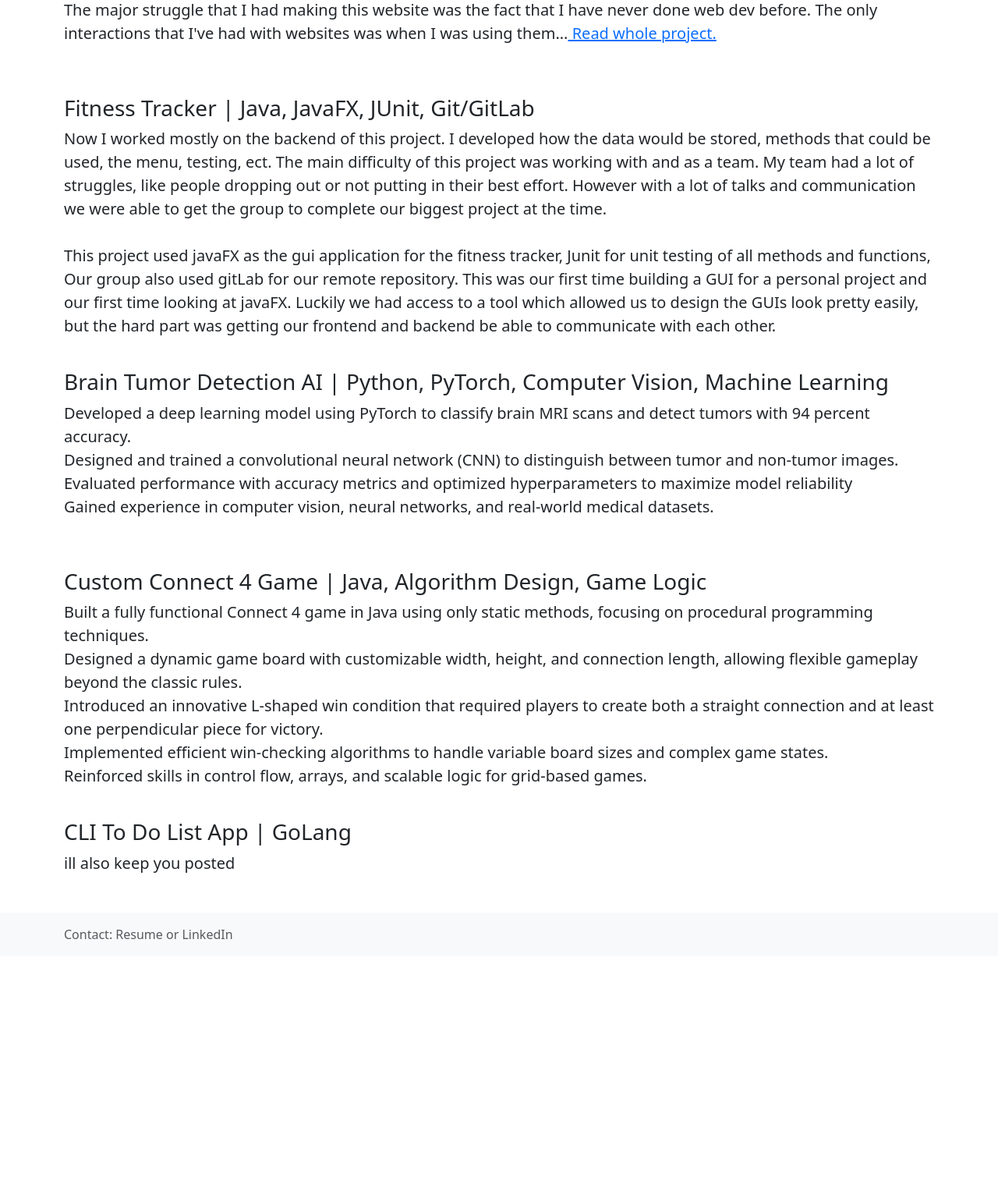
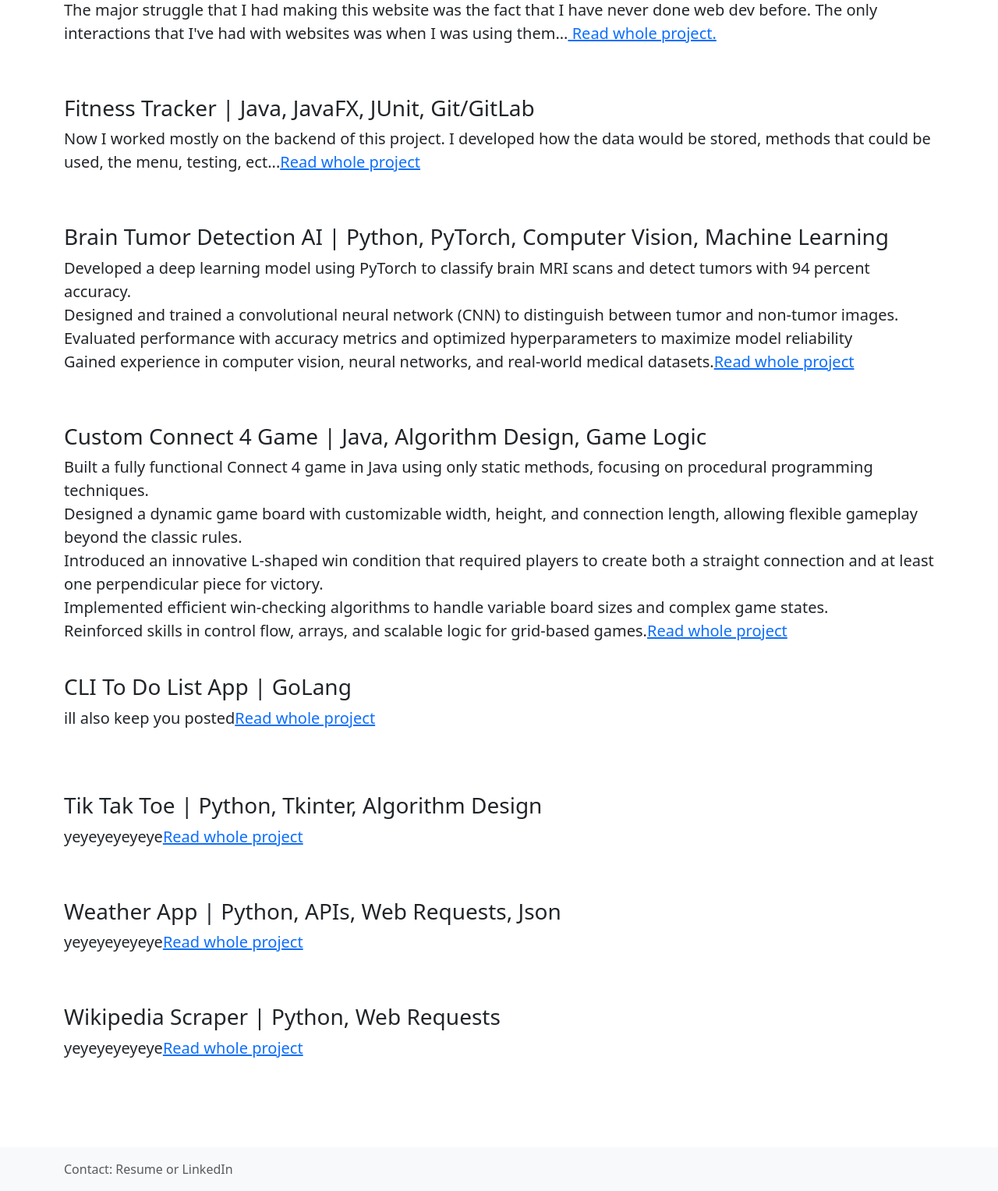
Before and after one commit to XavierLED/resume-website, a Python web app: template blueprint/templates/projects/projects.html in a window 1280 px wide. Shown: the part 148-1675 px from the top of the page at 78% size. Before the commit the page ends 1352 px from the top, so only its background shows below. Run offline with Jinja, Linux system fonts and the light colour scheme; the template is opened without the code that fills it, so the values that code supplies are empty.

Commit message:
adding all other projects to base

```diff
--- a/blueprint/templates/projects/projects.html
+++ b/blueprint/templates/projects/projects.html
@@ -10,18 +10,14 @@
 
 
     <h3>Fitness Tracker | Java, JavaFX, JUnit, Git/GitLab</h3>
-    <p class="fs-5"> Now I worked mostly on the backend of this project. I developed how the data would be stored, methods that could be used, the menu, testing, ect. The main difficulty of this project was working with and as a team. My team had a lot of struggles, like people dropping out or not putting in their best effort. However with a lot of talks and communication we were able to get the group to complete our biggest project at the time.<br><br>
-
-This project used javaFX as the gui application for the fitness tracker, Junit for unit testing of all methods and functions, Our group also used gitLab for our remote repository. This was our first time building a GUI for a personal project and our first time looking at javaFX. Luckily we had access to a tool which allowed us to design the GUIs look pretty easily, but the hard part was getting our frontend and backend be able to communicate with each other.<br>
-</p><br>
-
+<p class="fs-5"> Now I worked mostly on the backend of this project. I developed how the data would be stored, methods that could be used, the menu, testing, ect...<a href=" {{ url_for('projects.runFitnessTracker') }}">Read whole project</a></p><br><br>
 
     <h3>Brain Tumor Detection AI | Python, PyTorch, Computer Vision, Machine Learning</h3>
     <p class="fs-5">Developed a deep learning model using PyTorch to classify brain MRI scans and detect tumors with 94 percent
 accuracy.<br>
     Designed and trained a convolutional neural network (CNN) to distinguish between tumor and non-tumor images.<br>
     Evaluated performance with accuracy metrics and optimized hyperparameters to maximize model reliability<br>
-    Gained experience in computer vision, neural networks, and real-world medical datasets.</p><br><br>
+Gained experience in computer vision, neural networks, and real-world medical datasets.<a href="{{ url_for('projects.runTumor') }}">Read whole project</a></p><br><br>
 
 <h3>Custom Connect 4 Game | Java, Algorithm Design, Game Logic</h3>
 <p class="fs-5">Built a fully functional Connect 4 game in Java using only static methods, focusing on procedural programming
@@ -31,9 +27,19 @@ gameplay beyond the classic rules.<br>
     Introduced an innovative L-shaped win condition that required players to create both a straight connection and at
 least one perpendicular piece for victory.<br>
     Implemented efficient win-checking algorithms to handle variable board sizes and complex game states.<br>
-    Reinforced skills in control flow, arrays, and scalable logic for grid-based games.</p><br>
+Reinforced skills in control flow, arrays, and scalable logic for grid-based games.<a href="{{ url_for('projects.runConnect') }}">Read whole project</a></p><br>
 
 <h3> CLI To Do List App | GoLang </h3>
-<p class="fs-5">ill also keep you posted<p>
+<p class="fs-5">ill also keep you posted<a href="{{ url_for('projects.runTodo') }}">Read whole project</a><p><br><br>
+
+<h3> Tik Tak Toe | Python, Tkinter, Algorithm Design </h3>
+<p class="fs-5"> yeyeyeyeyeye<a href="{{ url_for('projects.runTikTakToe') }}">Read whole project</a></p><br><br>
+
+<h3> Weather App | Python, APIs, Web Requests, Json </h3>
+<p class="fs-5"> yeyeyeyeyeye<a href="{{ url_for('projects.runWeather') }}">Read whole project</a></p><br><br>
+
+<h3> Wikipedia Scraper | Python, Web Requests </h3>
+<p class="fs-5"> yeyeyeyeyeye<a href="{{ url_for('projects.runWikiScraper') }}">Read whole project</a></p><br><br>
+
 </div>
 {% endblock %}
--- a/blueprint/templates/projects/website.html
+++ b/blueprint/templates/projects/website.html
@@ -10,7 +10,7 @@ My next major issue is that a lot of videos that I watched on Flask were outdate
 
 My final challenge was actually deploying the website to the world wide web. For this I used docker and hosted the website onto a server. This was my first time using docker to containerize my program for deployment, I had only heard of docker not one week before doing this.<br><br>
 </p>
-            <a href="https://github.com/XavierLED/resume-website" class="btn btn-secondary">View GitHub repo</a>
+            <a href="https://github.com/XavierLED/resume-website" class="btn btn-secondary">View GitHub Repo</a>
 
 </div>
 {% endblock %}
```
